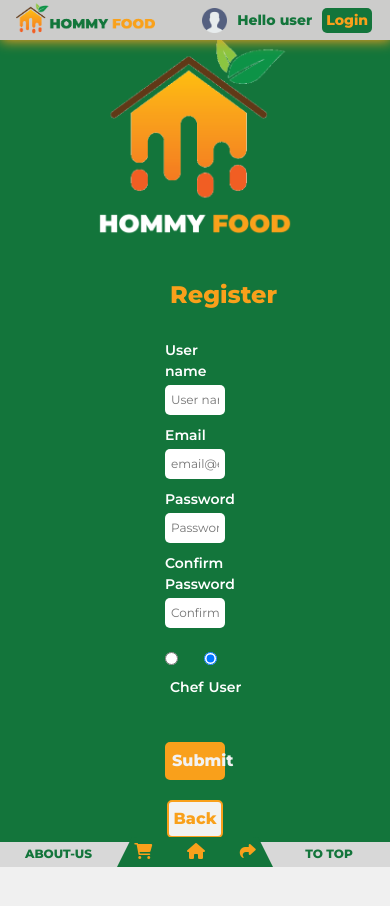
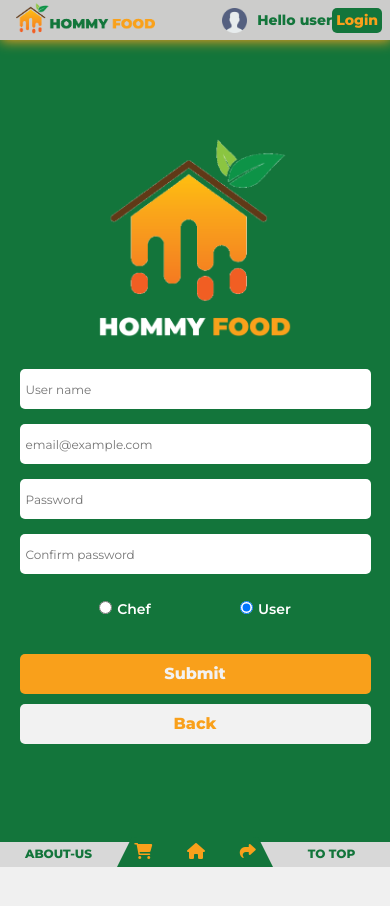
Before and after one commit to Ashraf-Alshashaa/class38-group2-project-hommy-food, a React app in the folder client/: page /register in a window 390 px wide. After the commit the page ends 867 px from the top, so only its background shows below. Built offline with nearby package versions, Linux system fonts and the light colour scheme.

Commit message:
fix SingUp page style bugs

```diff
--- a/client/src/components/InputForm/index.jsx
+++ b/client/src/components/InputForm/index.jsx
@@ -5,7 +5,7 @@ import "./style.css";
 
 const InputForm = (props) => {
   const [focus, setFocus] = useState(false);
-  const { label, onChange, errorMessage, ...inputs } = props;
+  const { onChange, errorMessage, ...inputs } = props;
 
   // handel the field focus
   const handleOnBlur = () => {
@@ -13,7 +13,6 @@ const InputForm = (props) => {
   };
   return (
     <div className="signUp-form">
-      <label>{label}</label>
       <input
         {...inputs}
         onChange={onChange}
@@ -28,7 +27,6 @@ const InputForm = (props) => {
   );
 };
 InputForm.propTypes = {
-  label: PropTypes.string.isRequired,
   errorMessage: PropTypes.string.isRequired,
   onChange: PropTypes.func.isRequired,
 };
--- a/client/src/components/LoginForm/style.css
+++ b/client/src/components/LoginForm/style.css
@@ -9,7 +9,7 @@
 .login-form {
   display: flex;
   flex-direction: column;
-  width: 70%;
+  width: 100%;
   margin-top: 40px;
   padding: 0;
 }
@@ -38,17 +38,22 @@
 }
 
 .btn-login-page-container {
-  width: 50%;
+  width: 100%;
   text-align: center;
 }
 
+.btn-login-page,
+.register-link {
+  width: 100%;
+  height: 40px;
+  border-radius: 5px;
+}
+
 .btn-login-page {
-  margin: 0 !important;
   background-color: var(--secondary-color);
   font-weight: 600;
   font-size: 16px;
   color: #f2f2f2;
-  width: 100%;
   border: none;
   transition: calc(0.7s);
 }
@@ -59,28 +64,16 @@
   background-color: #f2f2f2;
   font-weight: 600;
   text-decoration: none;
-  display: flex;
-  justify-content: center;
-  width: 100%;
   margin-top: 10px;
-  height: 35px;
-  border-radius: 5px;
   transition: calc(0.7s);
 }
 
 @media screen and (min-width: 820px) {
   .login-container {
-    width: 50%;
-  }
-  .login-form {
-    width: 100%;
+    width: 60%;
   }
   .login-logo {
     width: 50%;
-  }
-  .btn-login-page-container {
-    width: 100%;
-    text-align: center;
   }
 }
 
--- a/client/src/pages/SignUp/index.jsx
+++ b/client/src/pages/SignUp/index.jsx
@@ -27,7 +27,6 @@ const SignUp = () => {
       placeholder: "User name",
       errorMessage:
         "First name should be 3-10 characters and shouldn't include any special character!",
-      label: "User name",
       pattern: "^[A-Za-z0-9]{3,10}$",
       required: true,
     },
@@ -37,7 +36,7 @@ const SignUp = () => {
       type: "email",
       placeholder: "email@example.com",
       errorMessage: "It should be a valid email address!",
-      label: "Email",
+
       required: true,
     },
     {
@@ -47,7 +46,6 @@ const SignUp = () => {
       placeholder: "Password",
       errorMessage:
         "Password should be 8-20 characters and include at lest 1 letter, 1 number and 1 special character!",
-      label: "Password",
       pattern:
         "^(?=.*[0-9])(?=.*[a-zA-Z])(?=.*[!@#$%^&*])[a-zA-Z0-9!@#$%^&*]{8,20}$",
       required: true,
@@ -58,7 +56,6 @@ const SignUp = () => {
       type: "password",
       placeholder: "Confirm password",
       errorMessage: "Passwords don't match!",
-      label: "Confirm Password",
       pattern: values.password,
       required: true,
     },
@@ -106,9 +103,8 @@ const SignUp = () => {
 
   return (
     <div className="signUp-page">
-      <form onSubmit={handleSubmit}>
-        <img src={Logo} width="200px" alt="logo" />
-        <h1>Register</h1>
+      <form onSubmit={handleSubmit} className="signUp-page-form">
+        <img src={Logo} width="200px" alt="logo" className="signUp-page-logo" />
         {inputs.map((input) => (
           <InputForm
             key={input.id}
--- a/client/src/pages/SignUp/style.css
+++ b/client/src/pages/SignUp/style.css
@@ -2,25 +2,27 @@
   display: flex;
   align-items: center;
   justify-content: center;
-  height: 95vh;
+  min-height: 95vh;
   background-color: var(--primary-color);
 }
 
-form {
+.signUp-page-form {
+  padding: 0% !important;
   display: flex;
   flex-direction: column;
   border-radius: 20px;
-  padding: 60px;
-  width: 50%;
+  width: 30%;
   align-items: center;
 }
 
 .signUp-input {
   outline: 0;
   padding: 6px;
+  height: 40px;
+  margin-top: 10px;
 }
 
-img {
+.signUp-page-logo {
   padding-bottom: 20px;
 }
 
@@ -55,31 +57,59 @@ h1 {
   justify-content: center;
 }
 
-button {
+.submit-btn,
+.link-btn {
   width: 80%;
-  padding: 5px;
-  margin: 10px;
-  cursor: pointer;
+  height: 40px;
   border-radius: 5px;
 }
 
 .submit-btn {
   background-color: var(--secondary-color);
-  border: 2px solid var(--secondary-color);
+  border: none;
   font-weight: 700;
   font-size: 16px;
   color: #f2f2f2;
+  margin-bottom: 10px;
+  transition: calc(0.7s);
 }
 
 .back-btn {
   background-color: #f2f2f2;
-  border: 2px solid var(--secondary-color);
+  border: none;
   font-weight: 700;
   font-size: 16px;
   color: var(--secondary-color);
+  width: 100%;
+  border-radius: 5px;
 }
 
 .submit-btn:hover,
 .back-btn:hover {
-  transform: scale(0.95);
+  transform: scale(0.98);
+  border-radius: 5px;
+  border-radius: 5px;
 }
+
+@media screen and (max-width: 820px) {
+  .signUp-page-form {
+    width: 80%;
+  }
+}
+
+@media screen and (max-width: 600px) {
+  .signUp-page-form {
+    width: 90%;
+    padding: auto !important;
+  }
+  .signUp-form {
+    width: 100%;
+  }
+  .signUp-page {
+    padding: 0;
+  }
+  .submit-btn,
+  .link-btn {
+    width: 100%;
+  }
+}
```
